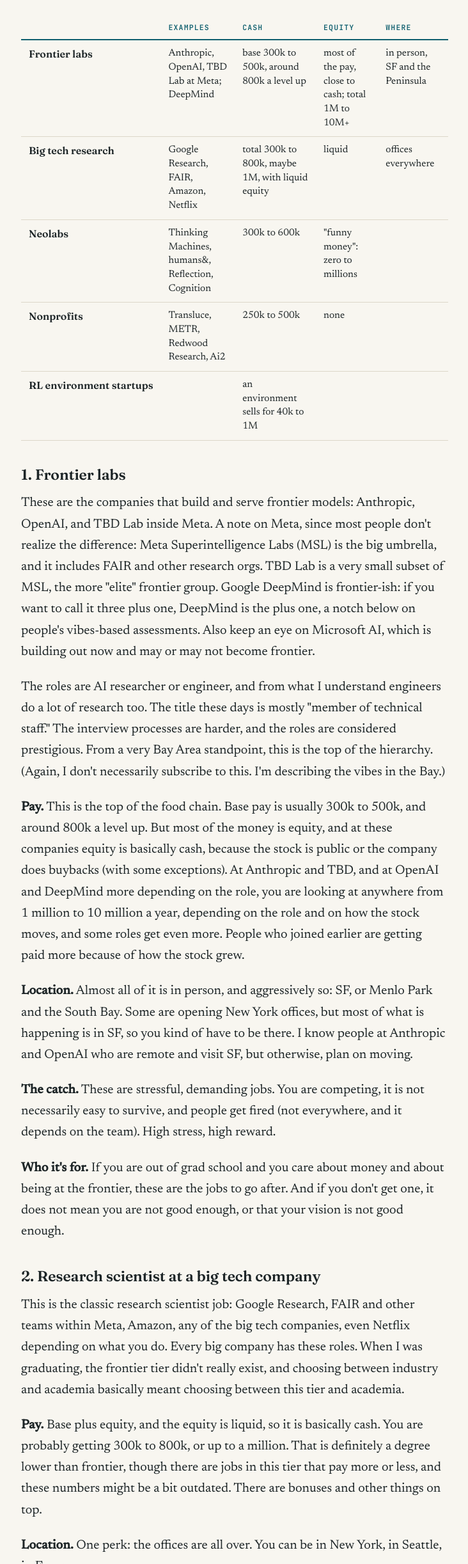
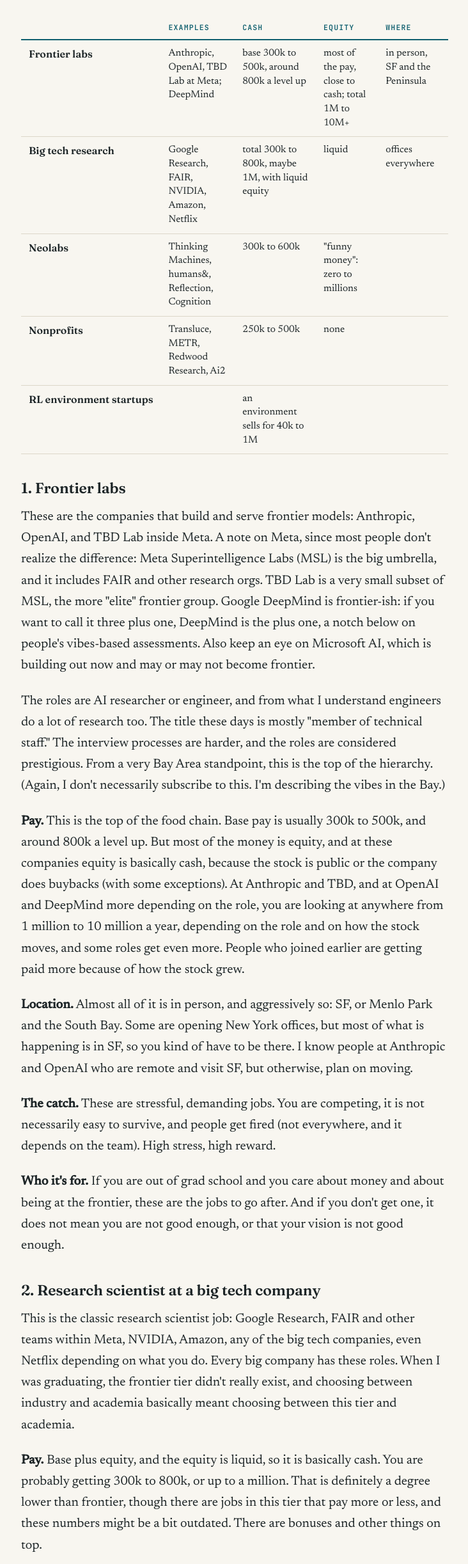
Before and after one commit to mireshghallah/mireshghallah.github.io, a plain HTML site: page blog/bay_area_industry_jobs.html in a window 1280 px wide. Shown: the part 3786-6231 px from the top of the page at 64% size, without its empty margins (273-1005 px from the left). Drawn offline with Linux system fonts and the light colour scheme.

Commit message:
Add NVIDIA to big tech research examples
Co-authored-by: Cursor <cursoragent@cursor.com>

```diff
--- a/blog/bay_area_industry_jobs.html
+++ b/blog/bay_area_industry_jobs.html
@@ -184,7 +184,7 @@
   </thead>
   <tbody>
     <tr><th>Frontier labs</th><td>Anthropic, OpenAI, TBD Lab at Meta; DeepMind</td><td>base 300k to 500k, around 800k a level up</td><td>most of the pay, close to cash; total 1M to 10M+</td><td>in person, SF and the Peninsula</td></tr>
-    <tr><th>Big tech research</th><td>Google Research, FAIR, Amazon, Netflix</td><td>total 300k to 800k, maybe 1M, with liquid equity</td><td>liquid</td><td>offices everywhere</td></tr>
+    <tr><th>Big tech research</th><td>Google Research, FAIR, NVIDIA, Amazon, Netflix</td><td>total 300k to 800k, maybe 1M, with liquid equity</td><td>liquid</td><td>offices everywhere</td></tr>
     <tr><th>Neolabs</th><td>Thinking Machines, humans&amp;, Reflection, Cognition</td><td>300k to 600k</td><td>"funny money": zero to millions</td><td></td></tr>
     <tr><th>Nonprofits</th><td>Transluce, METR, Redwood Research, Ai2</td><td>250k to 500k</td><td>none</td><td></td></tr>
     <tr><th>RL environment startups</th><td></td><td>an environment sells for 40k to 1M</td><td></td><td></td></tr>
@@ -208,7 +208,7 @@
 
 <h3>2. Research scientist at a big tech company</h3>
 
-<p>This is the classic research scientist job: Google Research, FAIR and other teams within Meta, Amazon, any of the big tech companies, even Netflix depending on what you do. Every big company has these roles. When I was graduating, the frontier tier didn't really exist, and choosing between industry and academia basically meant choosing between this tier and academia.</p>
+<p>This is the classic research scientist job: Google Research, FAIR and other teams within Meta, NVIDIA, Amazon, any of the big tech companies, even Netflix depending on what you do. Every big company has these roles. When I was graduating, the frontier tier didn't really exist, and choosing between industry and academia basically meant choosing between this tier and academia.</p>
 
 <p><strong>Pay.</strong> Base plus equity, and the equity is liquid, so it is basically cash. You are probably getting 300k to 800k, or up to a million. That is definitely a degree lower than frontier, though there are jobs in this tier that pay more or less, and these numbers might be a bit outdated. There are bonuses and other things on top.</p>
 
```
